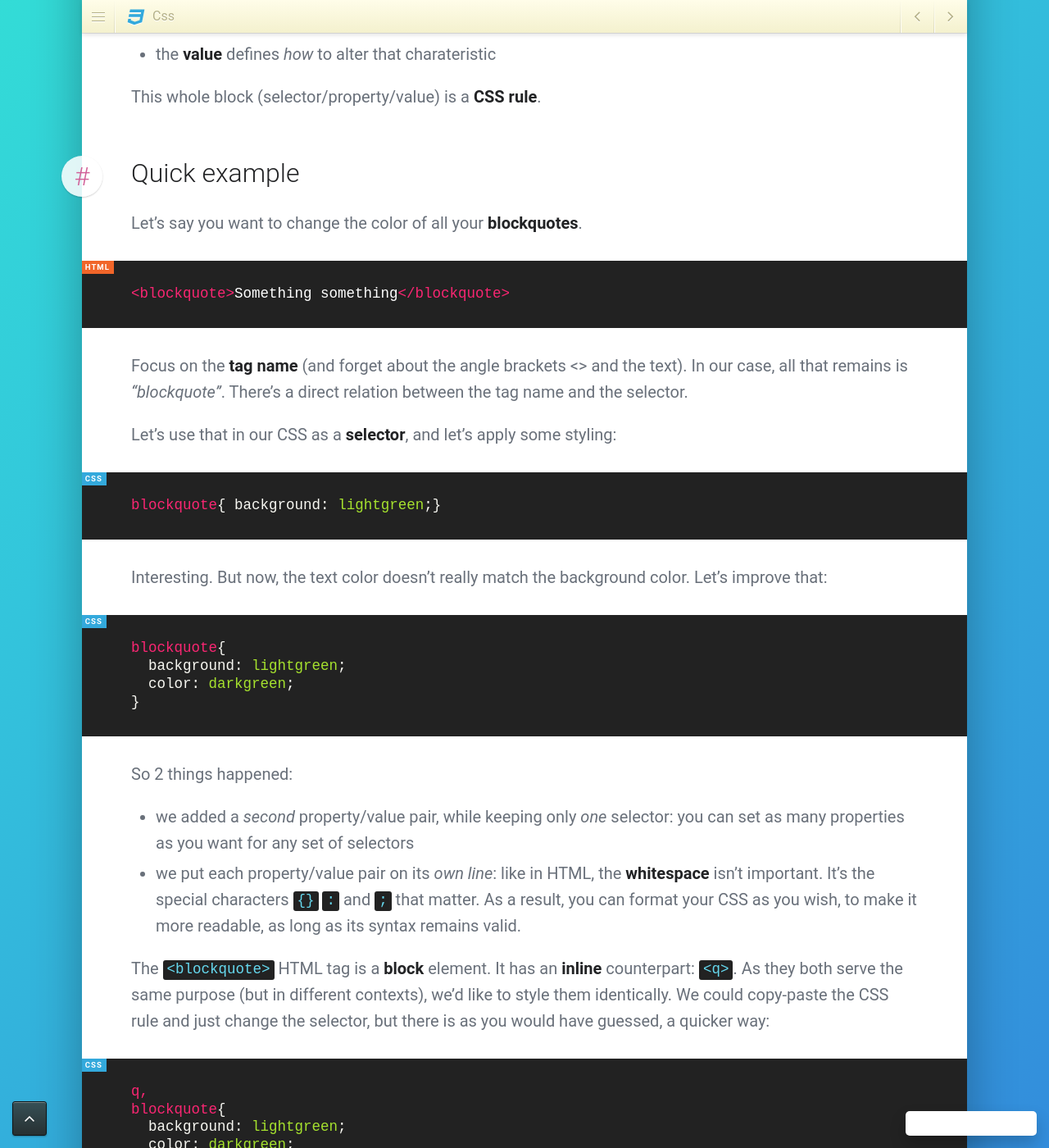
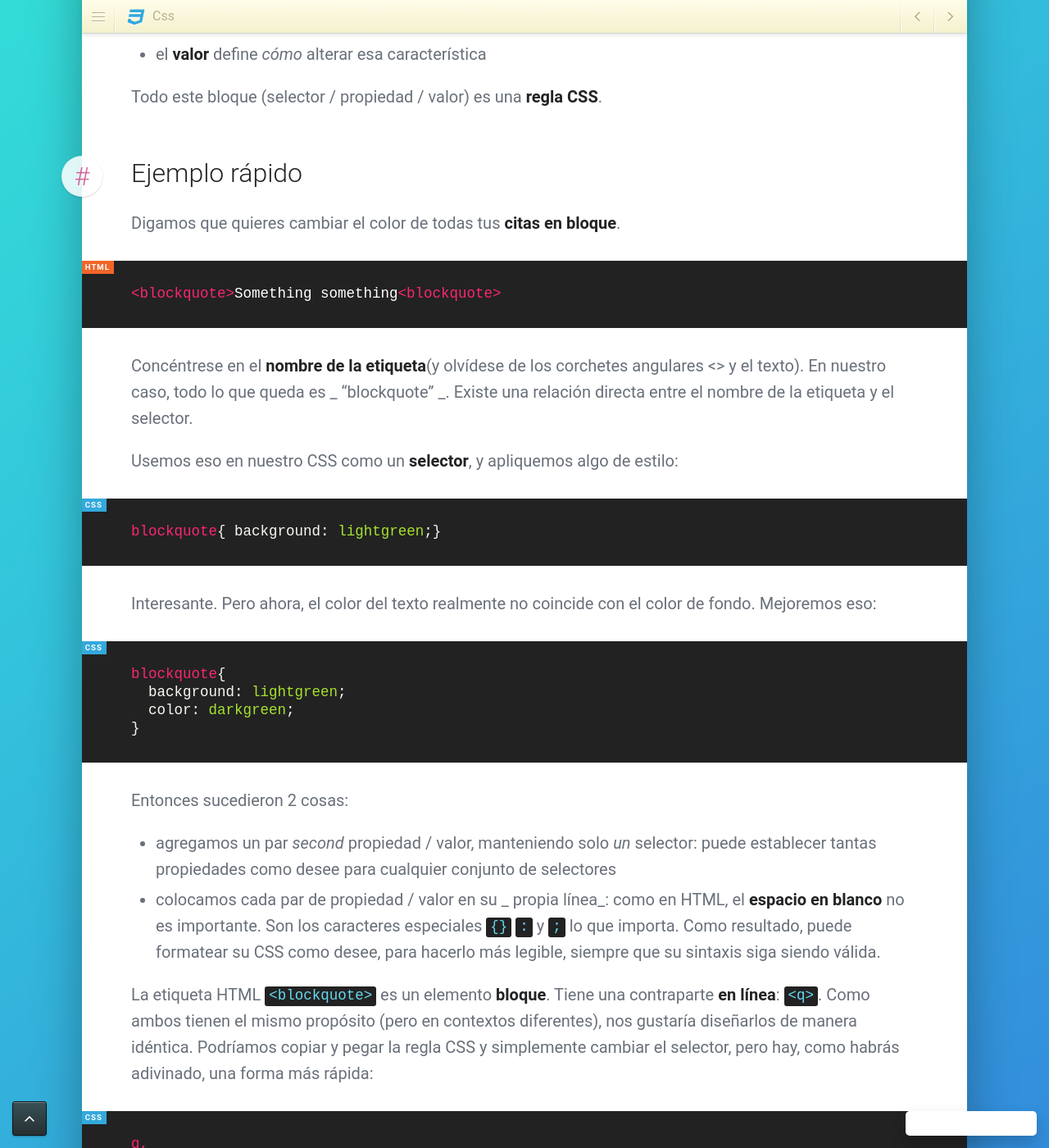
Before and after one commit to jgthms/marksheet, a Jekyll site: the page built from _posts/2015-04-03-css-syntax.md, in a window 1280 px wide and 1400 px high, scrolled down 1057 px. Shown: the whole window at 82% size. Built offline with Jekyll 4.4.1, drawn with Linux system fonts in a browser that asks for light colours; nearby versions of some CDN libraries; a script that is not in the unit is left out; comment, search, counter and statistics services are not loaded; some of the changed text lies outside the part shown.

Commit message:
Traduje cintaxis de CSS

```diff
--- a/_posts/2015-04-03-css-syntax.md
+++ b/_posts/2015-04-03-css-syntax.md
@@ -5,44 +5,44 @@ subtitle: "who{ what: how;}"
 section: css
 ---
 
-The purpose of CSS is to define the layout _and_ styling of your HTML elements. The syntax is very simple:
+El propósito de CSS es definir el diseño _y_ estilo de sus elementos HTML. La sintaxis es muy simple:
 
 {% highlight css %}
 /* A CSS rule */
 selector{ property: value;}
 {% endhighlight %}
 
-You can read that as:
+Puedes leer eso como:
 
 {% highlight css %}
 who{ what: how;}
 {% endhighlight %}
 
-CSS is a 3-part process:
+CSS es un proceso de 3 partes:
 
-* the **selector** defines _who_ is targeted, which HTML element(s)
-* the **property** defines _what_ charateristic to alter
-* the **value** defines _how_ to alter that charateristic
+* el **selector** define a _quién_ está dirigido, qué elemento (s) HTML
+* la **propiedad** define _qué_ característica para alterar
+* el **valor** define _cómo_ alterar esa característica
 
-This whole block (selector/property/value) is a **CSS rule**.
+Todo este bloque (selector / propiedad / valor) es una **regla CSS**.
 
-### Quick example
+### Ejemplo rápido
 
-Let's say you want to change the color of all your **blockquotes**.
+Digamos que quieres cambiar el color de todas tus **citas en bloque**.
 
 {% highlight html %}
-<blockquote>Something something</blockquote>
+<blockquote>Something something<blockquote>
 {% endhighlight %}
 
-Focus on the **tag name** (and forget about the angle brackets <> and the text). In our case, all that remains is _"blockquote"_. There's a direct relation between the tag name and the selector.
+Concéntrese en el **nombre de la etiqueta**(y olvídese de los corchetes angulares <> y el texto). En nuestro caso, todo lo que queda es _ "blockquote" _. Existe una relación directa entre el nombre de la etiqueta y el selector.
 
-Let's use that in our CSS as a **selector**, and let's apply some styling:
+Usemos eso en nuestro CSS como un **selector**, y apliquemos algo de estilo:
 
 {% highlight css %}
 blockquote{ background: lightgreen;}
 {% endhighlight %}
 
-Interesting. But now, the text color doesn't really match the background color. Let's improve that:
+Interesante. Pero ahora, el color del texto realmente no coincide con el color de fondo. Mejoremos eso:
 
 {% highlight css %}
 blockquote{
@@ -51,12 +51,12 @@ blockquote{
 }
 {% endhighlight %}
 
-So 2 things happened:
+Entonces sucedieron 2 cosas:
 
-* we added a _second_ property/value pair, while keeping only _one_ selector: you can set as many properties as you want for any set of selectors
-* we put each property/value pair on its _own line_: like in HTML, the **whitespace** isn't important. It's the special characters `{}` `:` and `;` that matter. As a result, you can format your CSS as you wish, to make it more readable, as long as its syntax remains valid.
+* agregamos un par _second_ propiedad / valor, manteniendo solo _un_ selector: puede establecer tantas propiedades como desee para cualquier conjunto de selectores
+* colocamos cada par de propiedad / valor en su _ propia línea_: como en HTML, el **espacio en blanco** no es importante. Son los caracteres especiales `{}` `:` y `;` lo que importa. Como resultado, puede formatear su CSS como desee, para hacerlo más legible, siempre que su sintaxis siga siendo válida.
 
-The `<blockquote>` HTML tag is a **block** element. It has an **inline** counterpart: `<q>`. As they both serve the same purpose (but in different contexts), we'd like to style them identically. We could copy-paste the CSS rule and just change the selector, but there is as you would have guessed, a quicker way:
+La etiqueta HTML `<blockquote>` es un elemento **bloque**. Tiene una contraparte **en línea**: `<q>`. Como ambos tienen el mismo propósito (pero en contextos diferentes), nos gustaría diseñarlos de manera idéntica. Podríamos copiar y pegar la regla CSS y simplemente cambiar el selector, pero hay, como habrás adivinado, una forma más rápida:
 
 {% highlight css %}
 q,
@@ -66,24 +66,24 @@ blockquote{
 }
 {% endhighlight %}
 
-Now we have 2 selectors and 2 properties. We consequently have a _set_ of selectors and a _set_ of properties (with their respective values).
+Ahora tenemos 2 selectores y 2 propiedades. En consecuencia, tenemos un _conjunto_ de selectores y un _conjunto_ de propiedades (con sus respectivos valores).
 
-We can have multiple selectors, multiple properties, and sometimes (but rarely) multiple values.
+Podemos tener múltiples selectores, múltiples propiedades y, a veces (pero rara vez) múltiples valores.
 {: .info}
 
-### Comments
+### Comentarios
 
-As in HTML, it can be handy to write CSS comments:
+Como en HTML, puede ser útil escribir comentarios CSS:
 
-{% highlight css %}
-/* This is a CSS comment */
+{% highlight css%}
+/ * Este es un comentario CSS * /
 q,
 blockquote{
   background: lightgreen;
   color: darkgreen;
 }
-/*
-Comments are only meant to be read by humans
-and won't be parsed by the computer
-*/
-{% endhighlight %}
+/ *
+Los comentarios solo deben ser leídos por humanos
+y no será analizado por la computadora
+* /
+{% endhighlight%}
```
